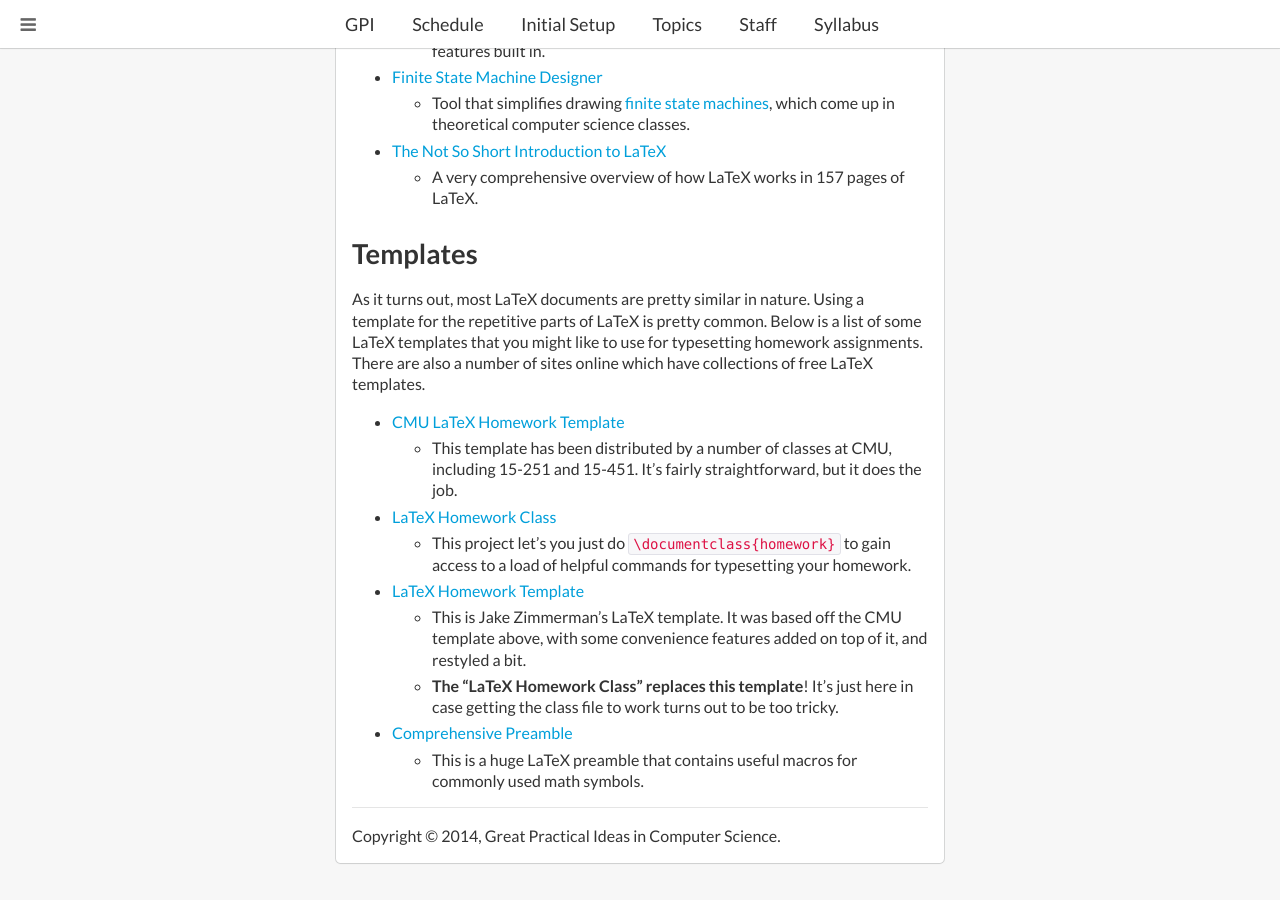
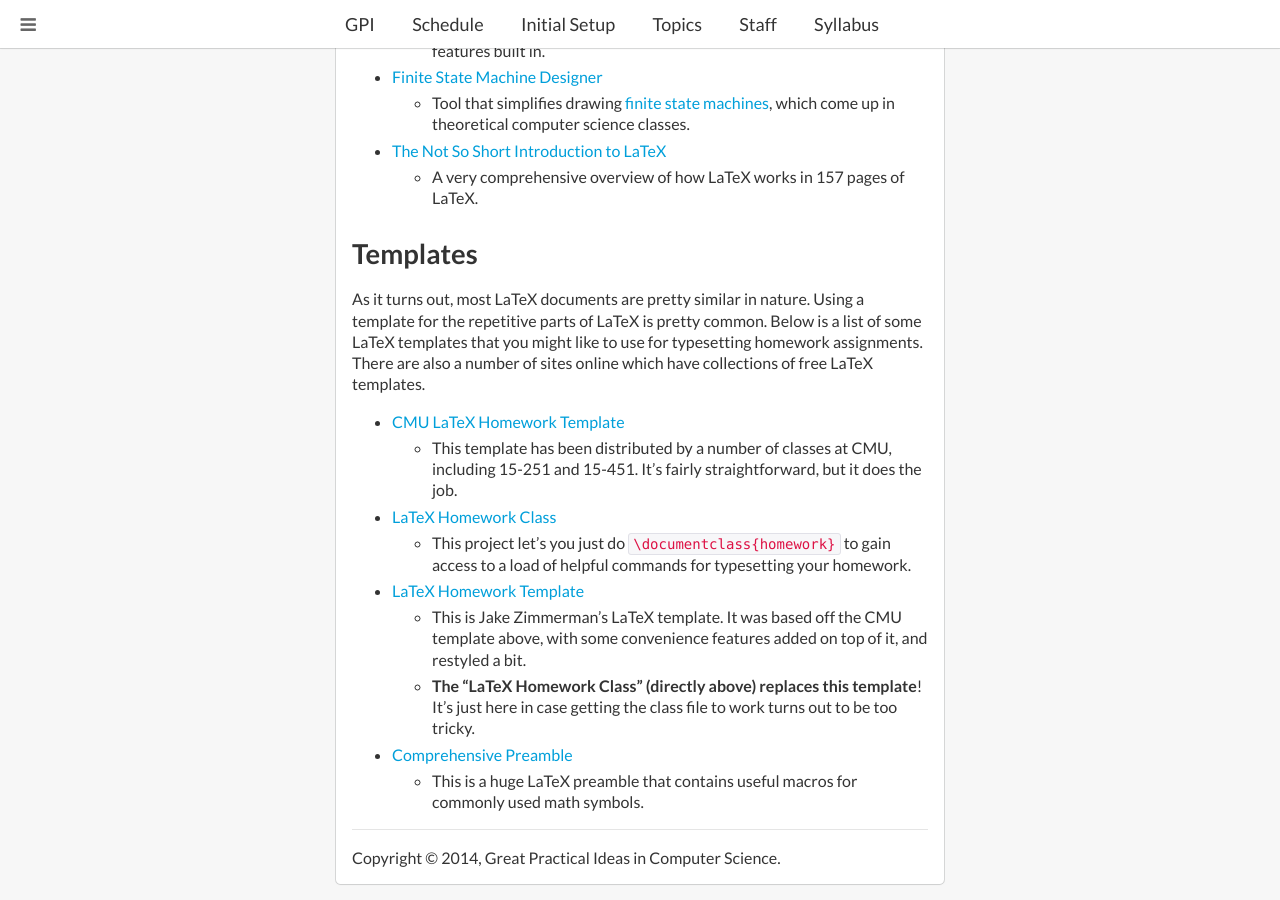
Before and after one commit to cmugpi/cmugpi.github.io, a Jekyll site: the page built from topics/latex/index.md, in a window 1280 px wide and 900 px high, scrolled down 1078 px. Built offline with Jekyll 4.4.1, drawn with Linux system fonts in a browser that asks for light colours; nearby versions of some CDN libraries; before the commit the page ends 1957 px from its top, so only the background shows below that.

Commit message:
Added note in LaTeX topic

```diff
--- a/topics/latex/index.md
+++ b/topics/latex/index.md
@@ -97,8 +97,9 @@
   - This is Jake Zimmerman's LaTeX template. It was based off the CMU template
     above, with some convenience features added on top of it, and restyled a
     bit.
-  -  __The "LaTeX Homework Class" replaces this template__! It's just here in
-    case getting the class file to work turns out to be too tricky.
+  -  __The "LaTeX Homework Class" (directly above) replaces this template__!
+    It's just here in case getting the class file to work turns out to be too
+    tricky.
 - [Comprehensive Preamble][preamble]
   - This is a huge LaTeX preamble that contains useful macros for commonly
     used math symbols.
```
